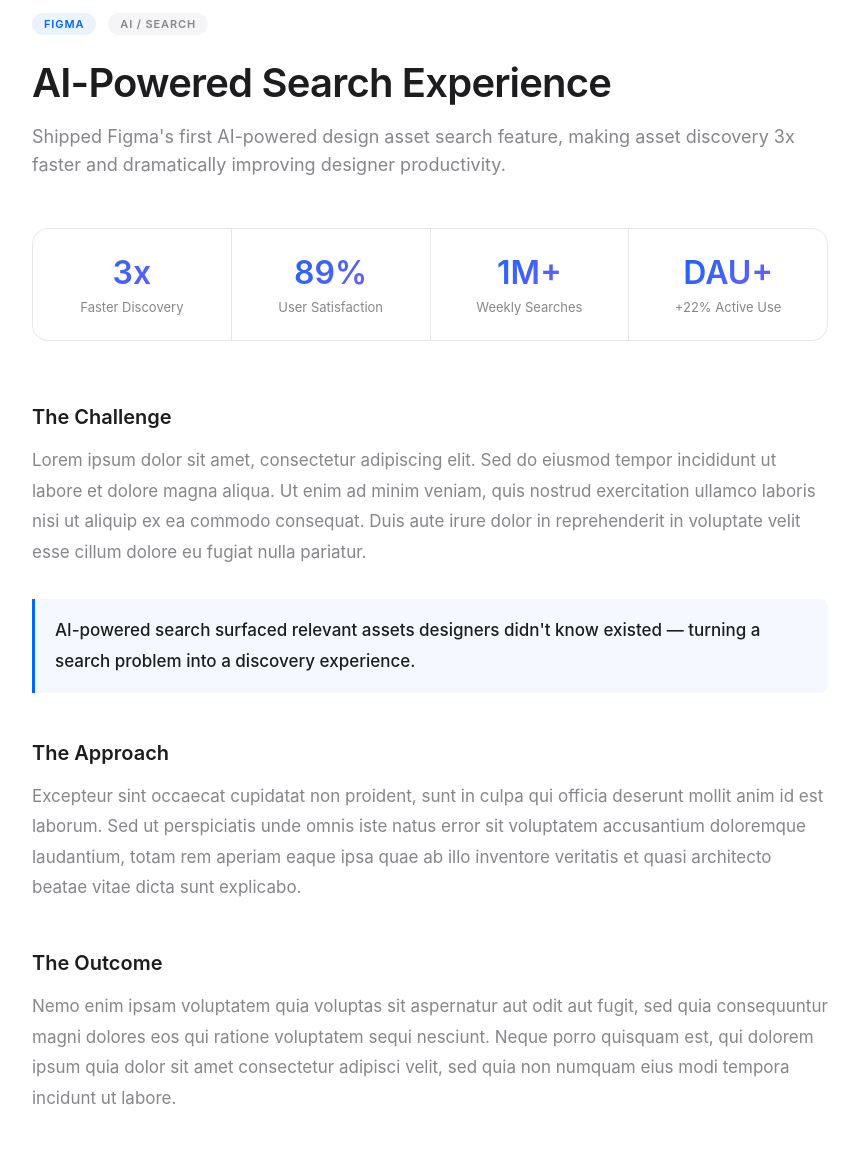
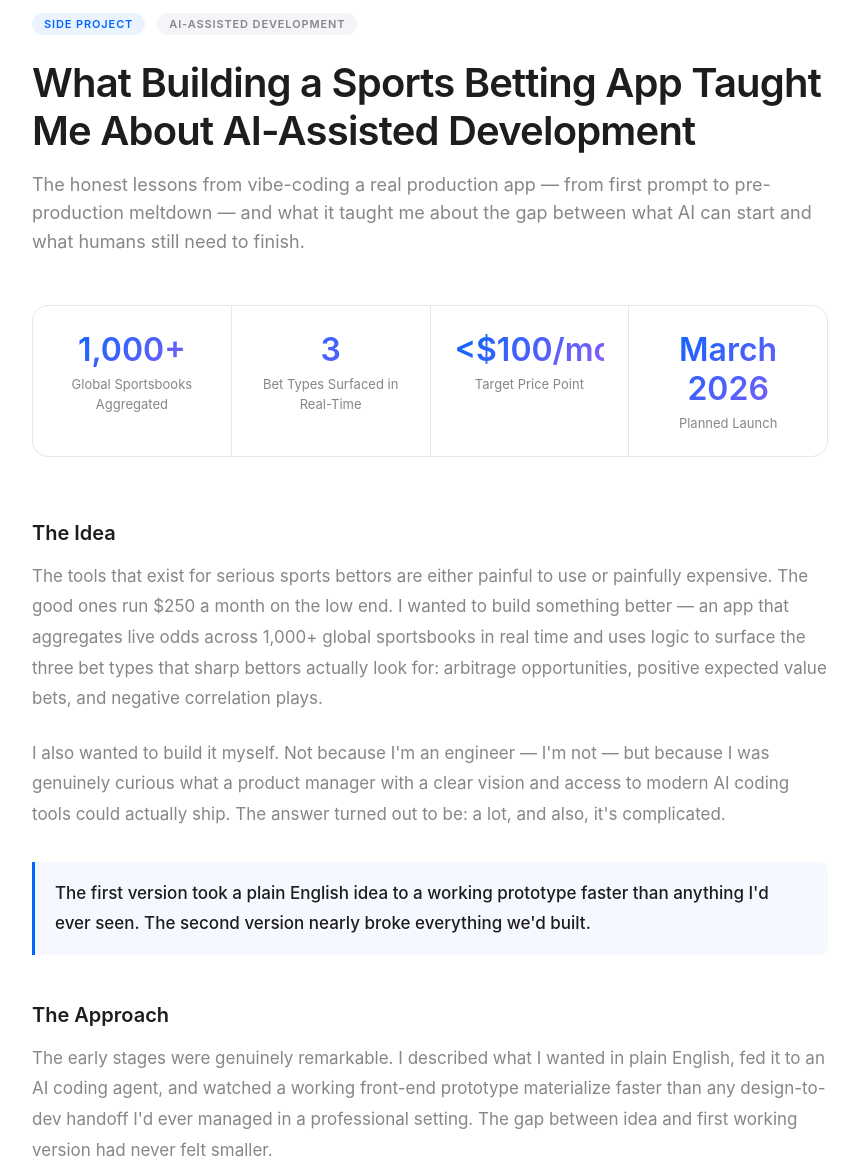
Before and after one commit to mikeprc1/Mike-Price.github.io, a plain HTML site: page case-study-live-odds.html in a window 1280 px wide. Shown: the part 560-1728 px from the top of the page, without its empty margins (210-1069 px from the left). Drawn offline with Linux system fonts and the light colour scheme.

Commit message:
Update and rename case-study-figma.html to case-study-live-odds.html

```diff
--- a/case-study-figma.html
+++ b/case-study-live-odds.html
@@ -3,7 +3,7 @@
 <head>
   <meta charset="UTF-8" />
   <meta name="viewport" content="width=device-width, initial-scale=1.0" />
-  <title>AI-Powered Search Experience — Mike Price</title>
+  <title>What Building a Sports Betting App Taught Me About AI-Assisted Development — Mike Price</title>
   <style>
 /* SHARED CASE STUDY PAGE STYLES */
 :root {
@@ -155,65 +155,47 @@
 </head>
 <body>
   <div class="page-wrapper">
-
-    <!-- Back link -->
     <nav class="back-nav">
       <a href="index.html" class="back-link"><svg viewBox="0 0 24 24" fill="none" stroke="currentColor" stroke-width="2" stroke-linecap="round" stroke-linejoin="round"><line x1="19" y1="12" x2="5" y2="12"/><polyline points="12 19 5 12 12 5"/></svg> Back to Portfolio</a>
     </nav>
-
-    <!-- Hero banner — change the background color below to match your brand preference -->
-    <div class="case-hero" style="background:#A259FF;">
-      <div class="case-hero-logo">F</div>
+    <div class="case-hero" style="background:#1B1B2F;">
+      <div class="case-hero-logo">⚡</div>
     </div>
-
-    <!-- Meta tags — edit the company name and category as needed -->
     <div class="meta-row">
-      <span class="meta-tag accent">Figma</span>
-      <span class="meta-tag">AI / Search</span>
+      <span class="meta-tag accent">Side Project</span>
+      <span class="meta-tag">AI-Assisted Development</span>
     </div>
-
-    <!-- ✏️ TITLE: Replace with your case study title -->
-    <h1 class="case-title">AI-Powered Search Experience</h1>
-
-    <!-- ✏️ SUBTITLE: Replace with a one-sentence summary of the project -->
-    <p class="case-subtitle">Shipped Figma's first AI-powered design asset search feature, making asset discovery 3x faster and dramatically improving designer productivity.</p>
-
-    <!-- Key metrics — edit the values and labels to match your actual results -->
+    <h1 class="case-title">What Building a Sports Betting App Taught Me About AI-Assisted Development</h1>
+    <p class="case-subtitle">The honest lessons from vibe-coding a real production app — from first prompt to pre-production meltdown — and what it taught me about the gap between what AI can start and what humans still need to finish.</p>
     <div class="metrics-strip">
-      <div class="metric-box"><span class="val">3x</span><span class="lbl">Faster Discovery</span></div>
-      <div class="metric-box"><span class="val">89%</span><span class="lbl">User Satisfaction</span></div>
-      <div class="metric-box"><span class="val">1M+</span><span class="lbl">Weekly Searches</span></div>
-      <div class="metric-box"><span class="val">DAU+</span><span class="lbl">+22% Active Use</span></div>
+      <div class="metric-box"><span class="val">1,000+</span><span class="lbl">Global Sportsbooks Aggregated</span></div>
+      <div class="metric-box"><span class="val">3</span><span class="lbl">Bet Types Surfaced in Real-Time</span></div>
+      <div class="metric-box"><span class="val"><$100/mo</span><span class="lbl">Target Price Point</span></div>
+      <div class="metric-box"><span class="val">March 2026</span><span class="lbl">Planned Launch</span></div>
     </div>
-
-    <!-- ✏️ ARTICLE BODY: Replace all lorem ipsum paragraphs with your content.
-         Each <h2> is a section heading. Each <p> is a paragraph.
-         Add or remove sections as needed. -->
     <div class="article">
 
-    <!-- ✏️ SECTION 1: Replace the heading and paragraph below with your content -->
-    <h2>The Challenge</h2>
-    <p>Lorem ipsum dolor sit amet, consectetur adipiscing elit. Sed do eiusmod tempor incididunt ut labore et dolore magna aliqua. Ut enim ad minim veniam, quis nostrud exercitation ullamco laboris nisi ut aliquip ex ea commodo consequat. Duis aute irure dolor in reprehenderit in voluptate velit esse cillum dolore eu fugiat nulla pariatur.</p>
+    <h2>The Idea</h2>
+    <p>The tools that exist for serious sports bettors are either painful to use or painfully expensive. The good ones run $250 a month on the low end. I wanted to build something better — an app that aggregates live odds across 1,000+ global sportsbooks in real time and uses logic to surface the three bet types that sharp bettors actually look for: arbitrage opportunities, positive expected value bets, and negative correlation plays.</p>
+    <p>I also wanted to build it myself. Not because I'm an engineer — I'm not — but because I was genuinely curious what a product manager with a clear vision and access to modern AI coding tools could actually ship. The answer turned out to be: a lot, and also, it's complicated.</p>
 
-    <!-- ✏️ CALLOUT: Replace this highlighted quote with a key insight -->
-    <div class="callout"><p>AI-powered search surfaced relevant assets designers didn't know existed — turning a search problem into a discovery experience.</p></div>
+    <div class="callout"><p>The first version took a plain English idea to a working prototype faster than anything I'd ever seen. The second version nearly broke everything we'd built.</p></div>
 
-    <!-- ✏️ SECTION 2: Replace the heading and paragraph below with your content -->
     <h2>The Approach</h2>
-    <p>Excepteur sint occaecat cupidatat non proident, sunt in culpa qui officia deserunt mollit anim id est laborum. Sed ut perspiciatis unde omnis iste natus error sit voluptatem accusantium doloremque laudantium, totam rem aperiam eaque ipsa quae ab illo inventore veritatis et quasi architecto beatae vitae dicta sunt explicabo.</p>
+    <p>The early stages were genuinely remarkable. I described what I wanted in plain English, fed it to an AI coding agent, and watched a working front-end prototype materialize faster than any design-to-dev handoff I'd ever managed in a professional setting. The gap between idea and first working version had never felt smaller.</p>
+    <p>But iteration was a different story entirely. The jump from first prototype to something precise enough to hand back to an AI agent for the next build phase is a problem nobody talks about honestly enough. A human developer can work from a rough brief and ask clarifying questions. An AI agent works from what you give it — and if what you give it is ambiguous, it will make decisions you didn't intend and sometimes quietly undo the ones you did.</p>
+    <p>The most instructive moment came during a period of frequent changes. I'd ask the agent to make one modification, and it would make it — while also reversing something it had done in the previous session. There was no malice in it. The agent simply had no reliable memory of every decision it had made across a long build. It was filling in gaps with its best judgment, and its best judgment didn't always match mine.</p>
 
-    <!-- ✏️ SECTION 3: Replace the heading and paragraph below with your content -->
-    <h2>The Outcome</h2>
-    <p>Nemo enim ipsam voluptatem quia voluptas sit aspernatur aut odit aut fugit, sed quia consequuntur magni dolores eos qui ratione voluptatem sequi nesciunt. Neque porro quisquam est, qui dolorem ipsum quia dolor sit amet consectetur adipisci velit, sed quia non numquam eius modi tempora incidunt ut labore.</p>
+    <h2>The Lessons</h2>
+    <p>Testing exposed a different class of problem. During pre-production, we were flipping between dummy data for AI calls and real production APIs — a manual toggle we'd added in development to prevent live sandbox calls hitting the production environment. When it came time to test in pre-production, the agent had distributed that toggle throughout the codebase in ways neither of us had fully tracked. Cleaning it up was significantly harder than putting it in had been.</p>
+    <p>The most memorable moment was simpler: I asked the agent to hide the admin panel from the production-facing app until we had proper user permissions built out. It obliged — and came up with a solution on its own. To access the admin panel, you had to click a specific menu item five times in sequence. Clever, actually. The problem was that a week later, neither the agent nor I could remember where it had hidden the trigger. We eventually found it, but it was a useful reminder that AI-generated solutions optimized for the immediate problem don't always account for the humans who have to maintain them.</p>
+    <p>What I came away with is a sharper mental model for how AI-assisted development actually works in practice. The first mile is extraordinary. The middle miles require a level of precision and documentation discipline that most people underestimate. The tooling is improving rapidly — but right now, the biggest unlock isn't prompting better. It's knowing exactly what you want before you ask, and building systems to track what the agent has done so you can course-correct without losing ground. That's a product management problem as much as a technical one.</p>
 
     </div>
-
-    <!-- Page footer -->
     <div class="page-footer">
       <a href="index.html" class="footer-back"><svg viewBox="0 0 24 24" fill="none" stroke="currentColor" stroke-width="2" stroke-linecap="round" stroke-linejoin="round"><line x1="19" y1="12" x2="5" y2="12"/><polyline points="12 19 5 12 12 5"/></svg> Back to Portfolio</a>
       <span class="footer-copy">© 2024 Mike Price</span>
     </div>
-
   </div>
 </body>
 </html>
```
